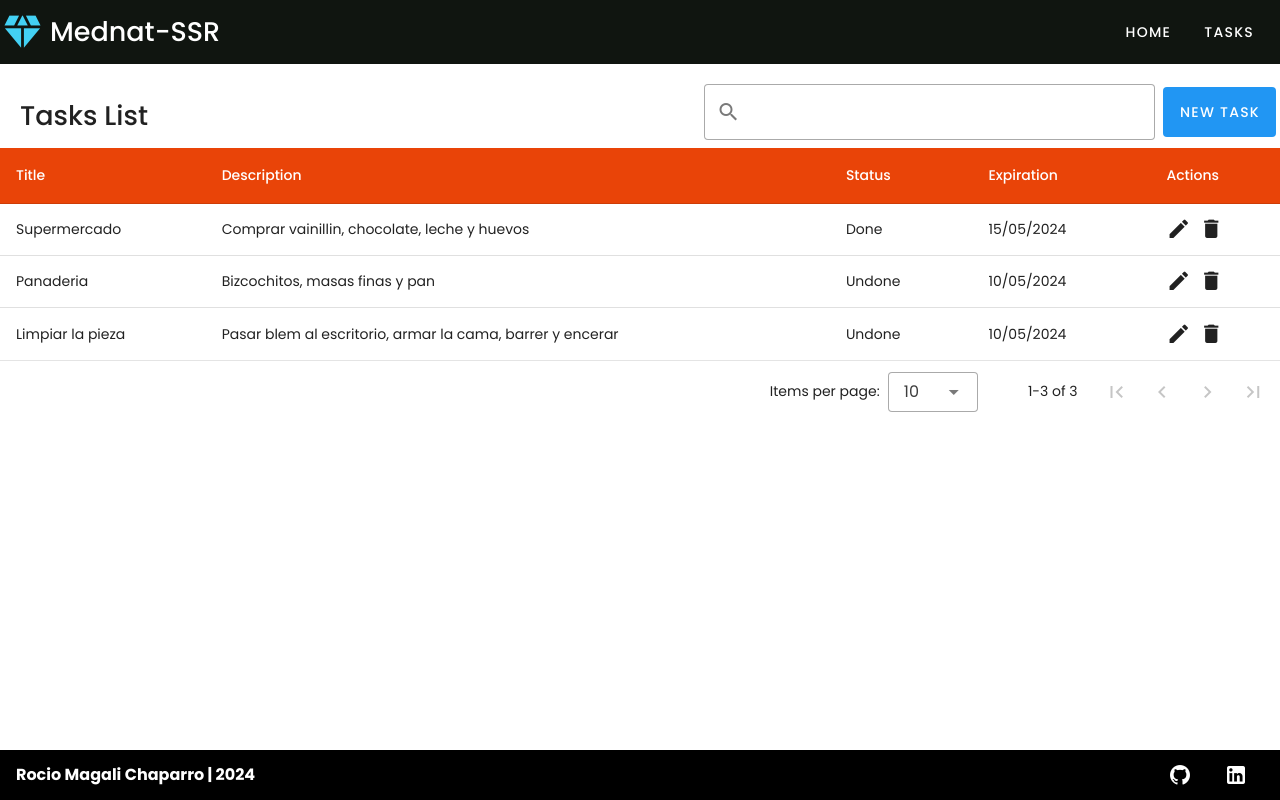
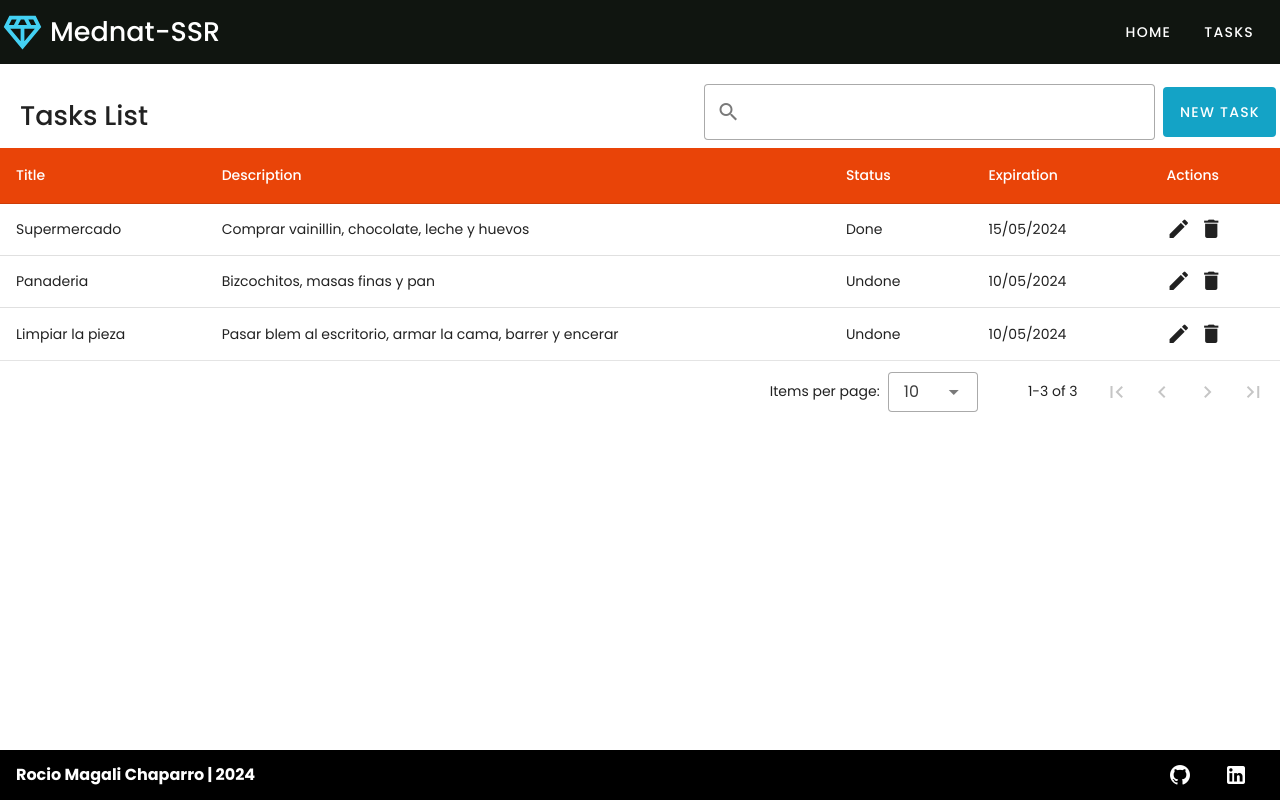
Before and after one commit to Rocio-Ch/evaluacionTecnica, a Vue app in the folder frontend/: page /tasks in a window 1280 px wide. Built offline with nearby package versions, Linux system fonts and the light colour scheme.

Commit message:
add diamond svg for icon navBar and favicon in html, modify btn new task styles

```diff
--- a/frontend/index.html
+++ b/frontend/index.html
@@ -4,6 +4,7 @@
 <head>
   <meta charset="UTF-8" />
   <meta name="viewport" content="width=device-width, initial-scale=1.0" />
+  <link rel="shortcut icon" href="./src//assets/diamond.svg" type="image/x-icon">
   <!--   se que deberia instalar las dependencias si quisiera usarlo pero estoy probando y no se si lo voy a dejar, asi que no hace falta -->
   <link href="https://fonts.googleapis.com/icon?family=Material+Icons" rel="stylesheet">
   <title>Mednat</title>
--- a/frontend/src/components/NavBar.vue
+++ b/frontend/src/components/NavBar.vue
@@ -1,7 +1,7 @@
 <template>
     <v-toolbar color="#101510">
         <RouterLink to="/" class="navLink" style="display: flex; align-items: center;">
-            <span class="material-icons diamond">diamond</span>
+            <img class="diamond" src="../assets/diamond.svg"></img>
             <v-toolbar-title class="toolbar-title">
                 Mednat-SSR
             </v-toolbar-title>
@@ -49,8 +49,8 @@ import { RouterLink } from 'vue-router';
 }
 
 .diamond {
-    font-size: 45px;
-    color: #43d1f4;
+    width: 45px;
+    fill: #43d1f4;
 }
 
 .toolbar-title {
--- a/frontend/src/components/TasksTable.vue
+++ b/frontend/src/components/TasksTable.vue
@@ -16,13 +16,14 @@
         ></v-text-field>
         <v-btn
             elevated
-            class="mb-2"
+            class="newTask mb-2"
             color="#fff"
             dark
-            style="background-color: #2196f3"
+            style="background-color: #14a3c6"
             height="50px"
             @click="openCreateTaskDialog"
         >
+                <!--#2196f3-->
             New Task
         </v-btn>
     </v-toolbar>
@@ -105,8 +106,14 @@ const allTasks = [
 
 thead {
     background-color: #e94408;
-    /* background-color: #18a35e; */
+    /*     background-color: #18a35e;
+        background-color: #14a3c6; */
     color: white;
+}
+
+.newTask:hover {
+    box-shadow: 1px 1px 6px 0px #272727bf;
+    background: linear-gradient(to right, #14a3c6, #168ed9);
 }
 
 .v-toolbar__content > .v-btn:last-child  {
```
Also changed, not shown: frontend/src/assets/diamond.svg (added).
